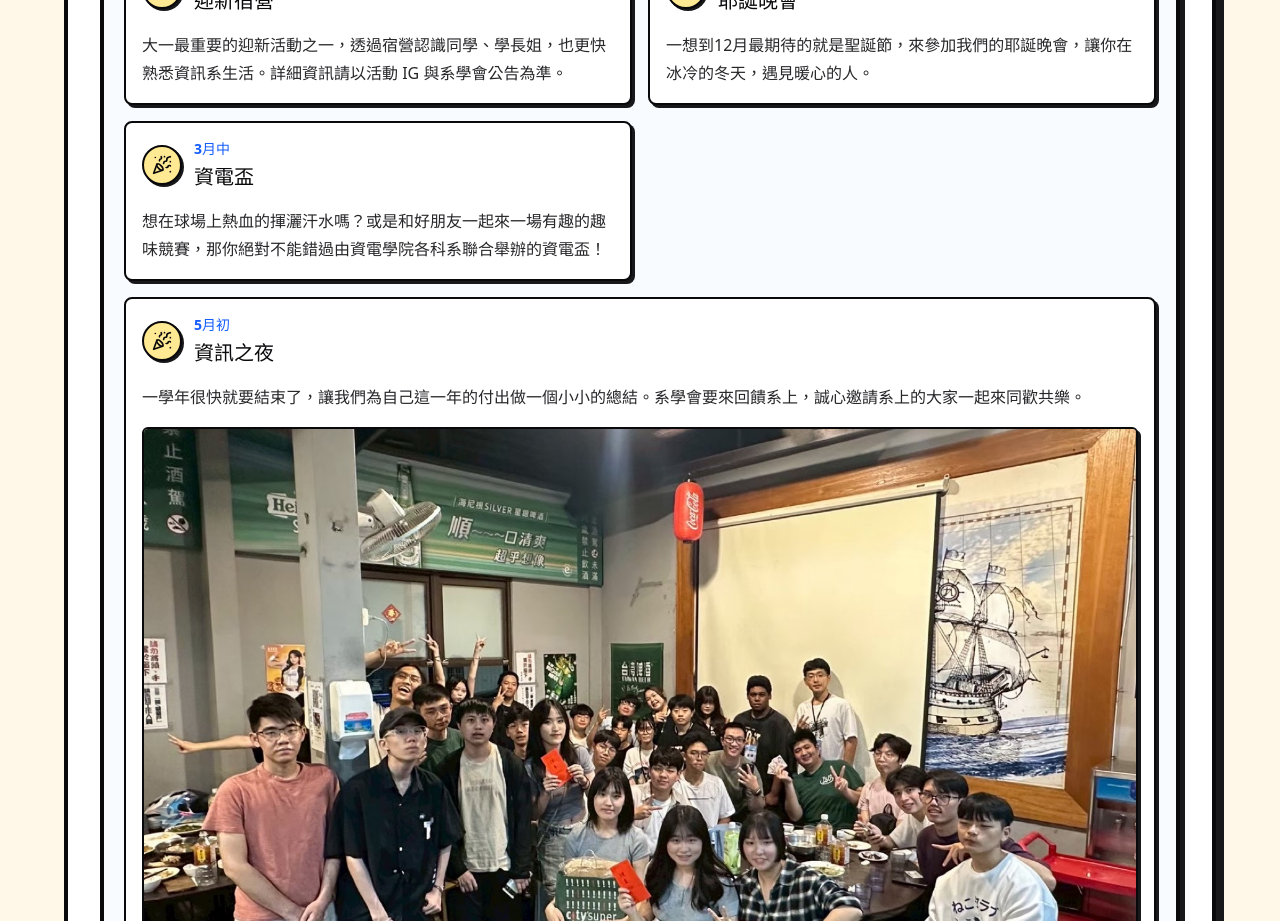
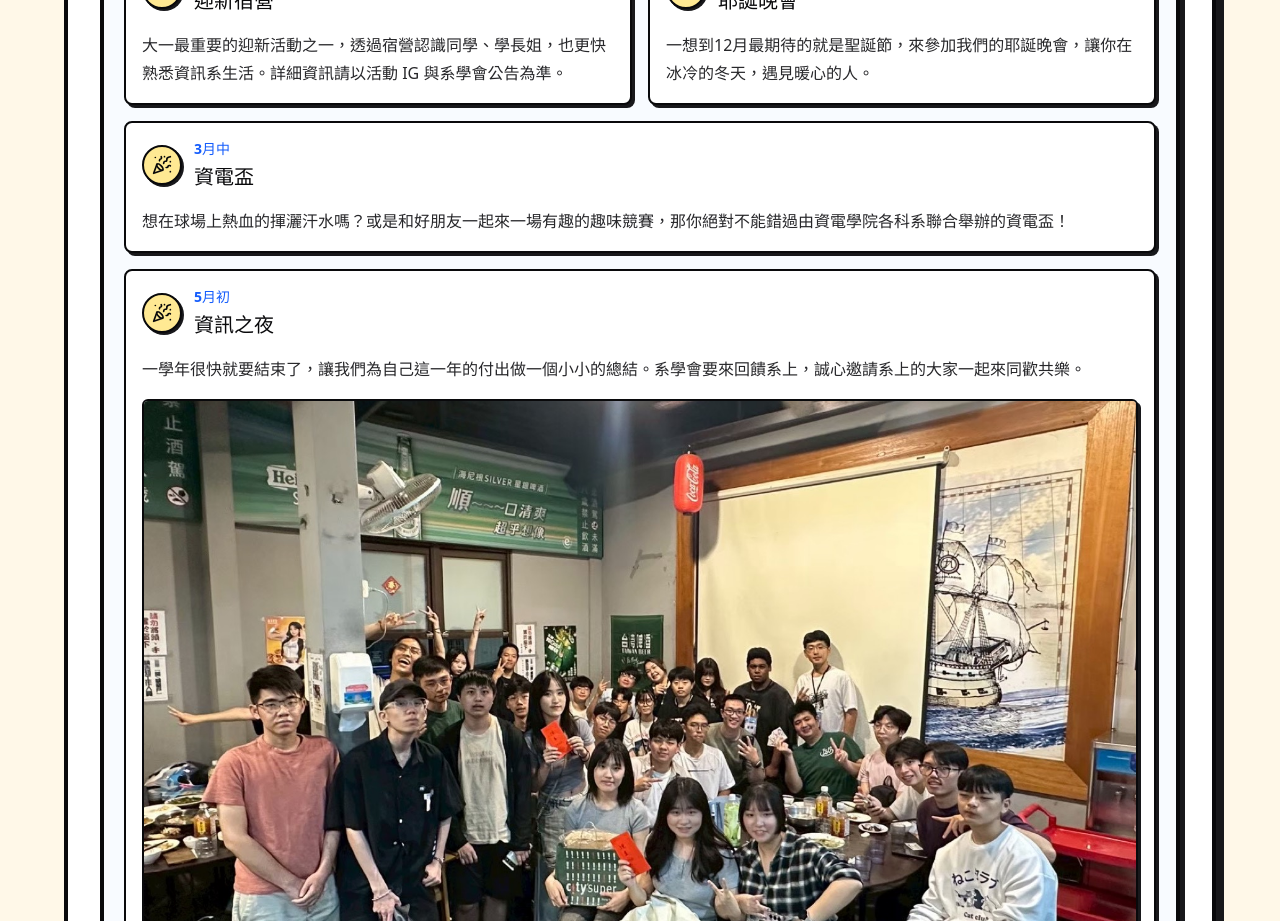
Before and after one commit to AllEnough/iecs_handbook, a React (Vite) app: page / in a window 1280 px wide. Shown: the part 5140-6061 px from the top of the page. Built offline with nearby package versions, Linux system fonts and the light colour scheme.

Commit message:
style: balance activity timeline cards

```diff
--- a/src/components/ScheduleSection.jsx
+++ b/src/components/ScheduleSection.jsx
@@ -61,6 +61,7 @@ const straightAPosters = [
 
 function ScheduleSection() {
   const [isSponsorModalOpen, setIsSponsorModalOpen] = useState(false)
+  const regularEventCount = events.filter((event) => !event.image).length
 
   const closeSponsorModal = () => setIsSponsorModalOpen(false)
 
@@ -113,11 +114,21 @@ function ScheduleSection() {
             </h3>
 
             <div className="mt-6 grid gap-4 md:grid-cols-2">
-              {events.map((event, index) => (
+              {events.map((event, index) => {
+                const regularIndex = events
+                  .slice(0, index + 1)
+                  .filter((item) => !item.image).length
+                const isLastOddRegular =
+                  !event.image &&
+                  regularEventCount % 2 === 1 &&
+                  regularIndex === regularEventCount
+                const shouldSpan = event.image || isLastOddRegular
+
+                return (
                   <article
                     key={event.title}
                     className={`lift-card flex flex-col self-start rounded-lg border-2 border-zinc-950 bg-white p-4 shadow-[3px_3px_0_#18181b] ${
-                    index === events.length - 1 ? 'md:col-span-2' : ''
+                      shouldSpan ? 'md:col-span-2' : ''
                     }`}
                   >
                     <div className="flex items-center gap-3">
@@ -128,7 +139,9 @@ function ScheduleSection() {
                         <p className="text-sm font-black text-blue-600">
                           {event.date}
                         </p>
-                      <h4 className="mt-1 text-xl font-black">{event.title}</h4>
+                        <h4 className="mt-1 text-xl font-black">
+                          {event.title}
+                        </h4>
                       </div>
                     </div>
                     <p className="mt-4 text-base font-medium leading-7 text-zinc-800">
@@ -144,7 +157,8 @@ function ScheduleSection() {
                       </div>
                     )}
                   </article>
-              ))}
+                )
+              })}
             </div>
           </div>
 
```
Lines whose indentation alone changed are shown as unchanged.
